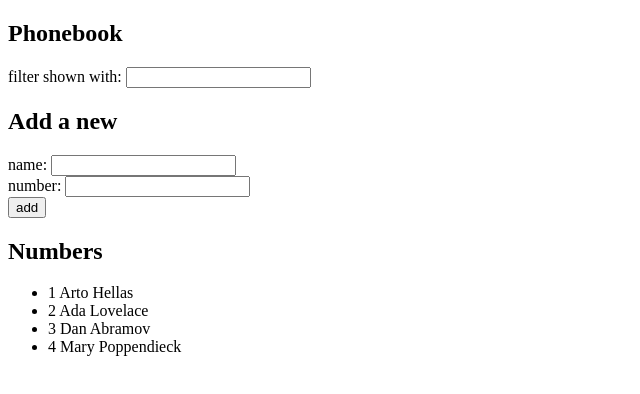
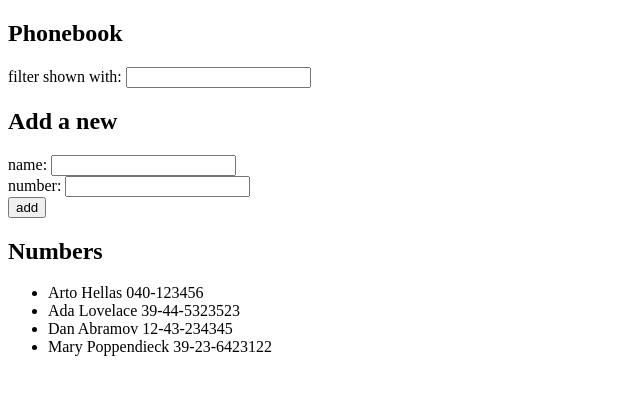
Before and after one commit to janviercardenas987-dotcom/submission-repository-full-stack-open, a React (Vite) app in the folder part2/AgendaTelefonica/: page / in a window 1280 px wide. Shown: the top 394 px of the page, without its empty margins (0-640 px from the left). Built offline with nearby package versions, Linux system fonts and the light colour scheme; data requests are answered from the project's data file.

Commit message:
add: Exercise 2.11

```diff
--- /dev/null
+++ b/part2/AgendaTelefonica/db.json
@@ -0,0 +1,24 @@
+{
+  "persons":[
+    {
+      "name": "Arto Hellas",
+      "number": "040-123456",
+      "id": 1
+    },
+    {
+      "name": "Ada Lovelace",
+      "number": "39-44-5323523",
+      "id": 2
+    },
+    {
+      "name": "Dan Abramov",
+      "number": "12-43-234345",
+      "id": 3
+    },
+    {
+      "name": "Mary Poppendieck",
+      "number": "39-23-6423122",
+      "id": 4
+    }
+  ]
+}
--- a/part2/AgendaTelefonica/package.json
+++ b/part2/AgendaTelefonica/package.json
@@ -10,6 +10,7 @@
     "preview": "vite preview"
   },
   "dependencies": {
+    "axios": "^1.20.0",
     "react": "^19.2.8",
     "react-dom": "^19.2.8"
   },
--- a/part2/AgendaTelefonica/src/App.jsx
+++ b/part2/AgendaTelefonica/src/App.jsx
@@ -1,16 +1,12 @@
-import { useState } from "react";
+import { useEffect, useState } from "react";
 import Filter from "./Components/Filter";
 import Person from "./Components/Persons";
 import Number from "./Components/Number";
 import PersonForm from "./Components/PersonForm";
+import axios from "axios";
 
 const App = () => {
-  const [persons, setPersons] = useState([
-    {name: 'Arto Hellas', number:'040-123456', id: 1},
-    { name: 'Ada Lovelace', number: '39-44-5323523', id: 2 },
-    { name: 'Dan Abramov', number: '12-43-234345', id: 3 },
-    { name: 'Mary Poppendieck', number: '39-23-6423122', id: 4 }
-  ]);
+  const [persons, setPersons] = useState([]);
 
   const [newName, setNewName] = useState('');
   const [newNumber, setNewNumber] = useState('');
@@ -34,8 +30,19 @@
     setPersons(persons.concat(nameObject));
     setNewName('');
     setNewNumber('');
+  }
 
-  }
+  const hook = () => {
+    axios.get('http://localhost:3001/persons')
+    .then(response => {
+      setPersons(response.data);
+    });
+  };
+
+  useEffect(hook, []);
+
+  console.log(`render ${persons.length} notes`);
+
 
   const filterPerson = persons.filter(p =>
     p.name.toLowerCase().includes(filter.toLowerCase())
--- a/part2/AgendaTelefonica/src/Components/Persons.jsx
+++ b/part2/AgendaTelefonica/src/Components/Persons.jsx
@@ -1,6 +1,6 @@
 const Person = ({person}) => {
     return(
-        <li>{person.id} {person.name}</li>
+        <li key={person.id}>{person.name} {person.number}</li>
     )
 }
 
```
Also changed, not shown: 1 other file (tests, documents, lock files or other folders).
